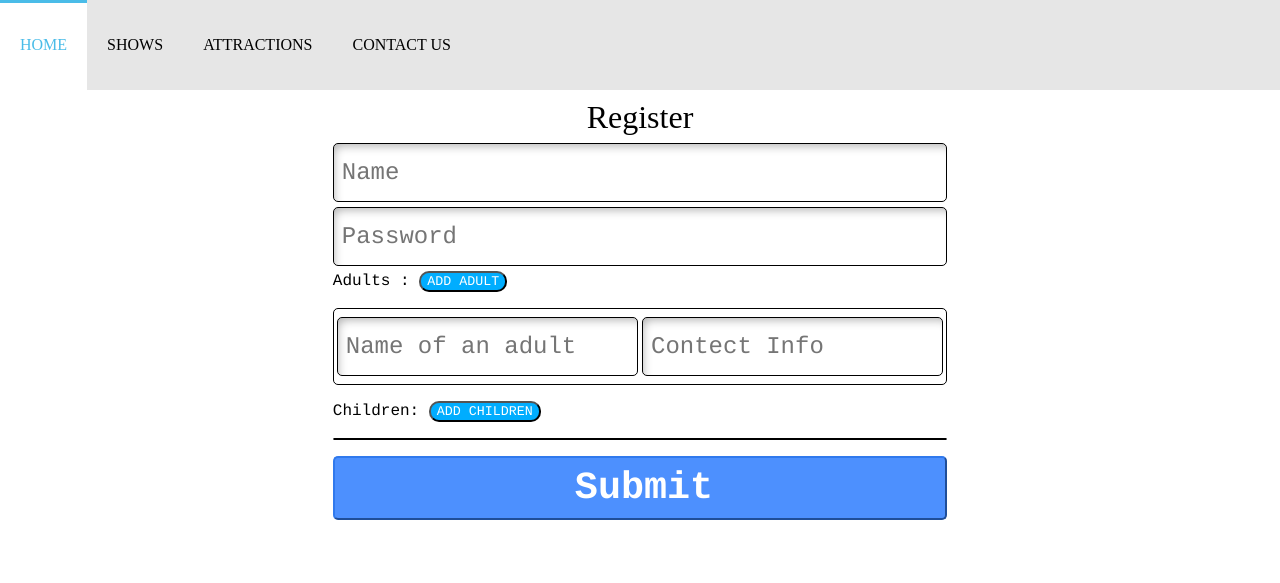
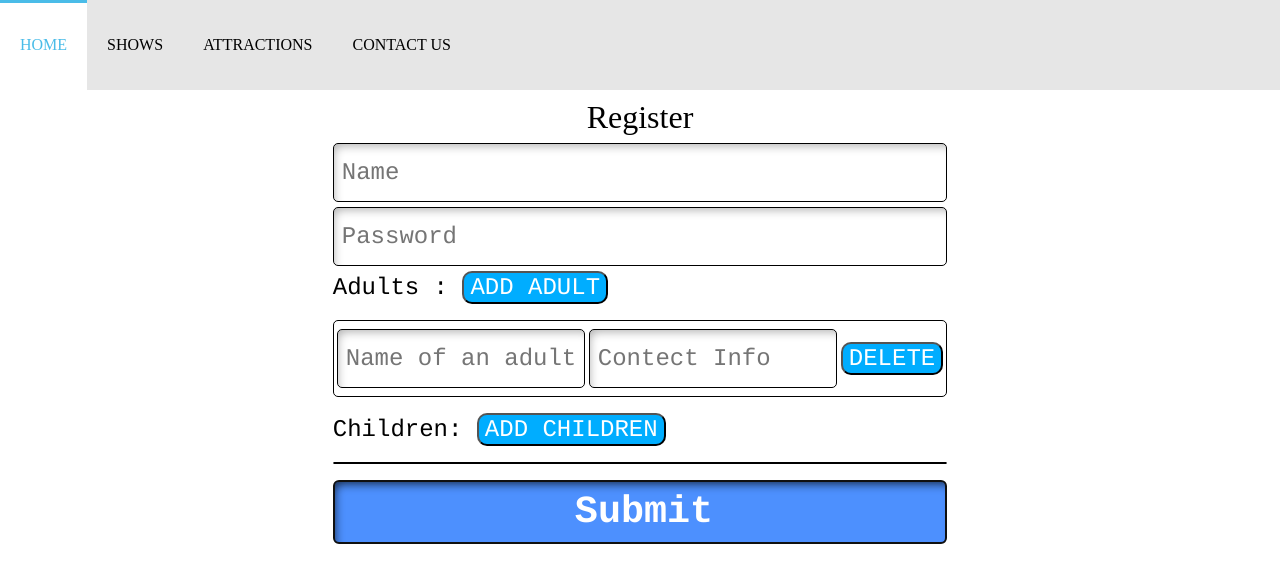
Before and after one commit to ZijiaZhang/AmzPark, a PHP site: page /signup in a window 1280 px wide. Shown: the top 583 px of the page. Run offline with PHP 8.4, Linux system fonts and the light colour scheme; data that the repository does not hold is empty; some libraries are stand-ins or nearby versions.

Commit message:
Add Deletion for signup

```diff
--- a/server_files/css/form.css
+++ b/server_files/css/form.css
@@ -47,6 +47,7 @@
     background-color: #00adff;
     border-radius: 10px;
     color: white;
+    font-size: 24px;
   }
   table{
     width: 60%;
@@ -104,8 +105,12 @@ input[type="submit"]{
   margin-right: auto;
 }
 
+label{
+  font-size: 24px;
+}
+
   @media screen and (max-width:1100px){
-    input[type = "text"], input[type = "password"],input[type="submit"]{
+    input[type = "text"], input[type = "password"],input[type="submit"],button,label{
       font-size: 3vw;
       width: 98%;
     }
--- a/signup/index.php
+++ b/signup/index.php
@@ -1,9 +1,12 @@
 <html lang="en"><head>
 	<meta charset="UTF-8">
 	<title> Amz Park</title>
-	<link rel="stylesheet" type = "text/css" href="../server_files/css/mycss.css">
+
 	<link rel='stylesheet' href='https://maxcdn.bootstrapcdn.com/font-awesome/4.7.0/css/font-awesome.min.css'>
 	<link rel="stylesheet" href="https://cdn.materialdesignicons.com/3.6.95/css/materialdesignicons.min.css">
+
+
+	<link rel="stylesheet" type = "text/css" href="../server_files/css/mycss.css">
 	<link rel="stylesheet" href="../server_files/css/form.css">
 	<script src="https://code.jquery.com/jquery-1.10.2.js"></script>
 </head>
@@ -46,17 +49,17 @@ include '../signup.php';
 			<label>Adults : </label>
 		<button type = button id = "addAdult">ADD ADULT</button>
 		</div>
-		<table class = "adultsTable">
+		<table class = "adultsTable mytable">
 			<?php
 			if($ispost){
 				for($i=0; $i<count($_POST["adults"]);$i++){
 					$add = $_POST["adults"][$i];
 					$contect = $_POST["contact"][$i];
 					if(trim($add)!='' || trim($contect)!='')
-						echo "<tr><td><input type='text' name='adults[]' placeholder='Name of an adult' value = '$add'></td><td><input type='text' name='contact[]' placeholder='Contect Info' value = '$contect'></td></tr>";
+						echo "<tr><td><input type='text' name='adults[]' placeholder='Name of an adult' value = '$add'></td><td><input type='text' name='contact[]' placeholder='Contect Info' value = '$contect'></td><td> <button type = button class = 'delete'>DELETE</button></td></tr>";
 				}
 			}else{
-				echo "<tr><td><input type='text' name='adults[]' placeholder='Name of an adult' value = '$add'></td><td><input type='text' name='contact[]' placeholder='Contect Info' value = '$contect'></td></tr>";
+				echo "<tr><td><input type='text' name='adults[]' placeholder='Name of an adult' value = '$add'></td><td><input type='text' name='contact[]' placeholder='Contect Info' value = '$contect'></td><td> <button type = button class = 'delete'>DELETE</button></td></tr>";
 			}
 
 			?>
@@ -66,7 +69,7 @@ include '../signup.php';
 		<label>Children: </label>
 		<button type = button id = "addChildren">ADD CHILDREN</button>
 		</div>
-		<table class = "childrenTable">
+		<table class = "childrenTable mytable">
 			<?php
 			if($ispost){
 				for ($i = 0; $i < count($_POST["children"]); $i++) {
@@ -74,7 +77,7 @@ include '../signup.php';
 					$res = $_POST['responsible'][$i];
 					if($chd!='')
 						echo " <tr><td><input type='text'
-					name='children[]' placeholder = 'Name Of the Children' value = '$chd'> </td><td> <input type='text' name = 'responsible[]' placeholder= 'Name of the Responsible Adult' value = '$res'></td></tr>";
+					name='children[]' placeholder = 'Name Of the Children' value = '$chd'> </td><td> <input type='text' name = 'responsible[]' placeholder= 'Responsible Adult' value = '$res'></td><td> <button type = button class = 'delete'>DELETE</button></td></tr>";
 				}
 			}
 
@@ -82,7 +85,7 @@ include '../signup.php';
 
 		</table>
 
-		<input type = "submit" value = " Submit " name="submit" /><br />
+		<input type = "submit" value = " Submit " name="submit" autofocus /><br />
 	</form>
 </div>
 
@@ -96,7 +99,7 @@ $('#addAdult').click(function(){
   // if input is empty, it won't add an empty row
     // new thing is added to end of table
     // change to prepend to add to the beginning of table
-    $thing_table.append("<tr><td><input type='text' name='adults[]' placeholder='Name of an adult' value = ''></td><td><input type='text' name='contact[]' placeholder='Contect Info' value = ''></td></tr>");
+    $thing_table.append("<tr><td><input type='text' name='adults[]' placeholder='Name of an adult' value = ''></td><td><input type='text' name='contact[]' placeholder='Contect Info' value = ''></td><td> <button type = button class = 'delete'>DELETE</button></td></tr>");
 
   // empties the input when sumbit is clicked
 
@@ -107,7 +110,7 @@ $('#addChildren').click(function(){
   // if input is empty, it won't add an empty row
     // new thing is added to end of table
     // change to prepend to add to the beginning of table
-    $thing_table.append("<tr><td><input type='text' name='children[]' placeholder = 'Name Of the Children' value = ''></td><td> <input type='text' name = 'responsible[]' placeholder= 'Name of the Responsible Adult' value = ''></td><tr>");
+    $thing_table.append("<tr><td><input type='text' name='children[]' placeholder = 'Name Of the Children' value = ''></td><td> <input type='text' name = 'responsible[]' placeholder= 'Responsible Adult' value = ''></td><td> <button type = button class = 'delete'>DELETE</button></td><tr>");
 
   // empties the input when sumbit is clicked
 
@@ -124,5 +127,16 @@ $(".pass").focus(function(){
 }).blur(function(){
   $(".pass-help").slideUp(500);
 });
+
+
+$('.mytable').on('click', '.delete', function(){
+    var row = this.parentElement.parentElement;
+  row.parentElement.removeChild(row);
+});
+
+
+
+
 </script>
+
 </html>
```
